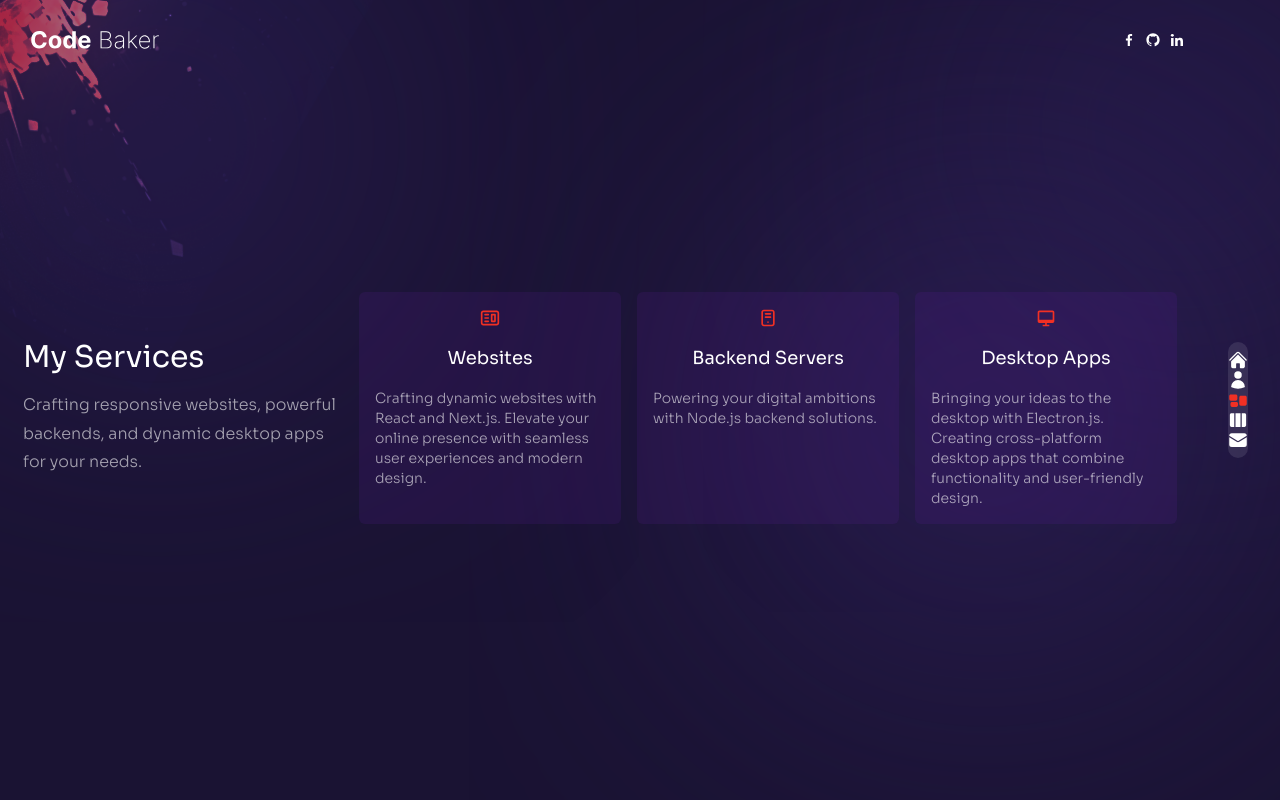
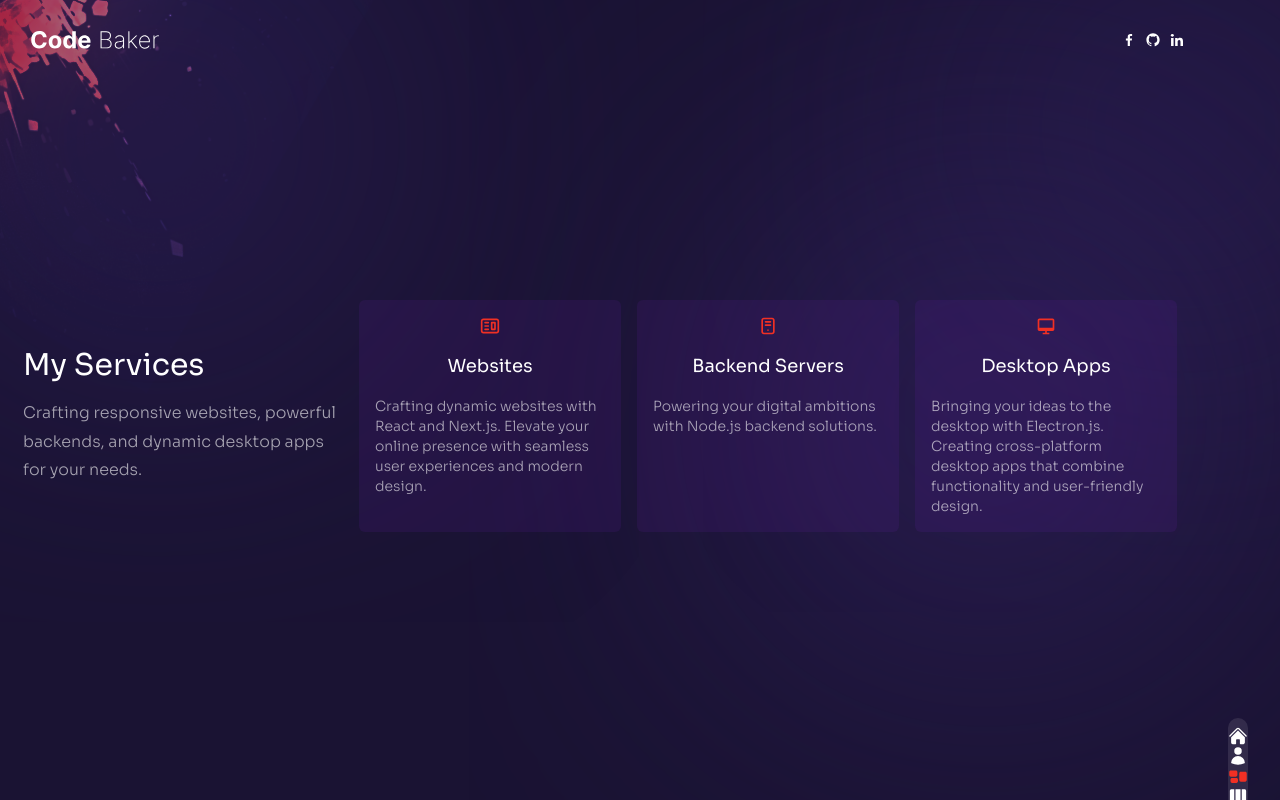
Before and after one commit to ouhell/portfolio, a Next.js app: page /services in a window 1280 px wide. Built offline with nearby package versions, Linux system fonts and the light colour scheme.

Commit message:
fixed overflow issue on services pages

```diff
--- a/components/DisplayCards/index.tsx
+++ b/components/DisplayCards/index.tsx
@@ -34,7 +34,7 @@ type Props = {};
 
 const DisplayCards = (props: Props) => {
   return (
-    <div className="lg:flex-1 p-4 overflow-y-auto">
+    <div className="lg:flex-1 p-4 overflow-y-auto ">
       <div className=" grid grid-rows-3 sm:grid-rows-1 sm:grid-cols-3 gap-4">
         {cards.map((card, i) => {
           return (
--- a/components/Header/index.tsx
+++ b/components/Header/index.tsx
@@ -5,7 +5,7 @@ type Props = {};
 
 const Header = (props: Props) => {
   return (
-    <header className="p-4  z-[80]  w-full ">
+    <header className="p-4  z-[80]  w-full min-h-[6rem] h-[6rem] lg:min-h-[4rem] lg:h-[4rem] overflow-hidden">
       <div className="container mx-auto flex flex-col lg:flex-row justify-normal gap-4 lg:justify-between items-center ">
         <Image
           src="/logo.svg"
--- a/components/Layout/index.tsx
+++ b/components/Layout/index.tsx
@@ -28,7 +28,7 @@ const Layout = (props: Props) => {
     >
       <TopLefImg />
 
-      <m.div className="h-full   bg-site bg-no-repeat bg-cover  lg:pb-0 lg:pr-16   flex flex-col ">
+      <m.div className="h-full max-h-full  bg-site bg-no-repeat bg-cover  lg:pb-0 lg:pr-16   flex flex-col ">
         <Header />
         <AnimatePresence mode="wait" initial={false}>
           <m.div
@@ -36,11 +36,11 @@ const Layout = (props: Props) => {
             initial="hidden"
             animate="shown"
             exit="exit"
-            className="h-full"
+            className="flex-1 flex flex-col max-h-full overflow-auto"
             key={route}
           >
             <AnimatePresence>
-              <main className="h-full  max-h-full overflow-auto">
+              <main className="flex-1 overflow-auto flex flex-col">
                 {props.children}
               </main>
             </AnimatePresence>
--- a/components/Nav/index.tsx
+++ b/components/Nav/index.tsx
@@ -101,7 +101,7 @@ const Nav = (props: Props) => {
 
   return (
     <nav
-      className=" lg:fixed   h-12  lg:h-full flex justify-center items-center  w-full lg:w-fit bottom-0 lg:right-8 z-10 "
+      className=" lg:fixed  max-h-12 min-h-12  h-12  lg:h-full flex justify-center items-center  w-full lg:w-fit bottom-0 lg:right-8 z-10 "
       // onClick={(e) => {
       //   e.stopPropagation();
       //   changePage(160);
--- a/pages/services/index.tsx
+++ b/pages/services/index.tsx
@@ -7,7 +7,7 @@ type Props = {};
 
 const Services = (props: Props) => {
   return (
-    <div className="h-full container flex flex-col lg:flex-row justify-center lg:justify-normal items-center mx-auto lg:mt-[-2rem]">
+    <div className="flex-1 container flex flex-col lg:flex-row justify-center lg:justify-normal items-center mx-auto lg:mt-[-2rem] overflow-auto">
       <div className="flex flex-col gap-4 text-center lg:text-left">
         <m.h1
           variants={fadeIn("up", 0.3)}
--- a/pages/work/index.tsx
+++ b/pages/work/index.tsx
@@ -9,7 +9,7 @@ const Work = (props: Props) => {
     <div className="h-full  container flex flex-col lg:flex-row mx-auto justify-center lg:justify-normal items-center gap-8 lg:gap-32 w-full  ">
       <div className="flex flex-col gap-4 lg:mt-[-8rem]">
         <m.h1
-          variants={fadeIn("up", 0.4)}
+          variants={fadeIn("left", 0.4)}
           initial="hidden"
           animate="show"
           className="text-3xl"
@@ -17,7 +17,7 @@ const Work = (props: Props) => {
           My Projects
         </m.h1>
         <m.p
-          variants={fadeIn("up", 0.5)}
+          variants={fadeIn("right", 0.5)}
           initial="hidden"
           animate="show"
           className="max-w-xs"
```
